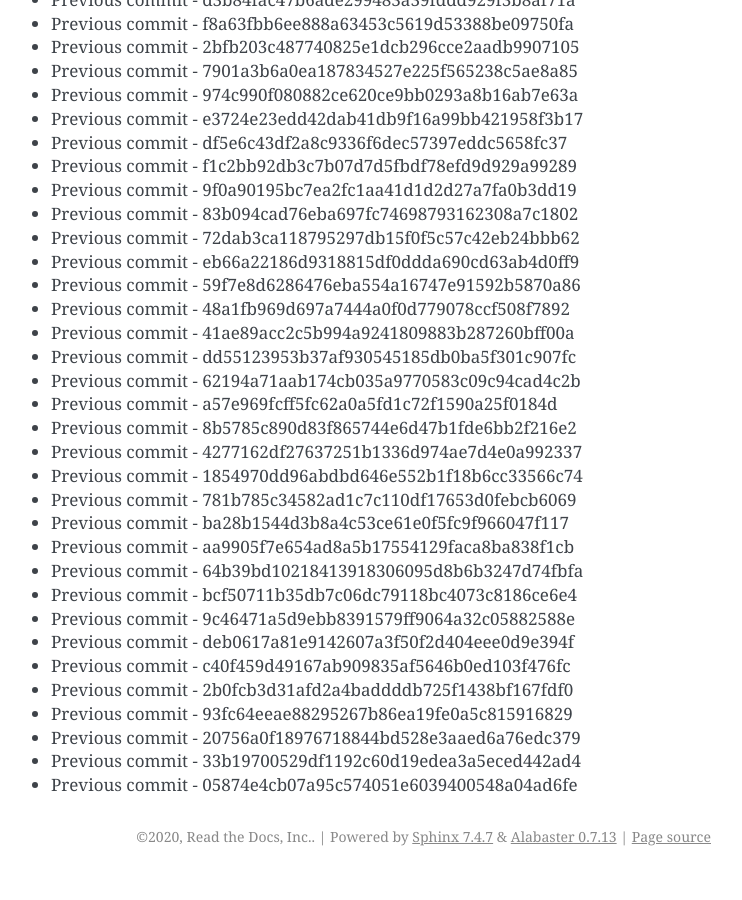
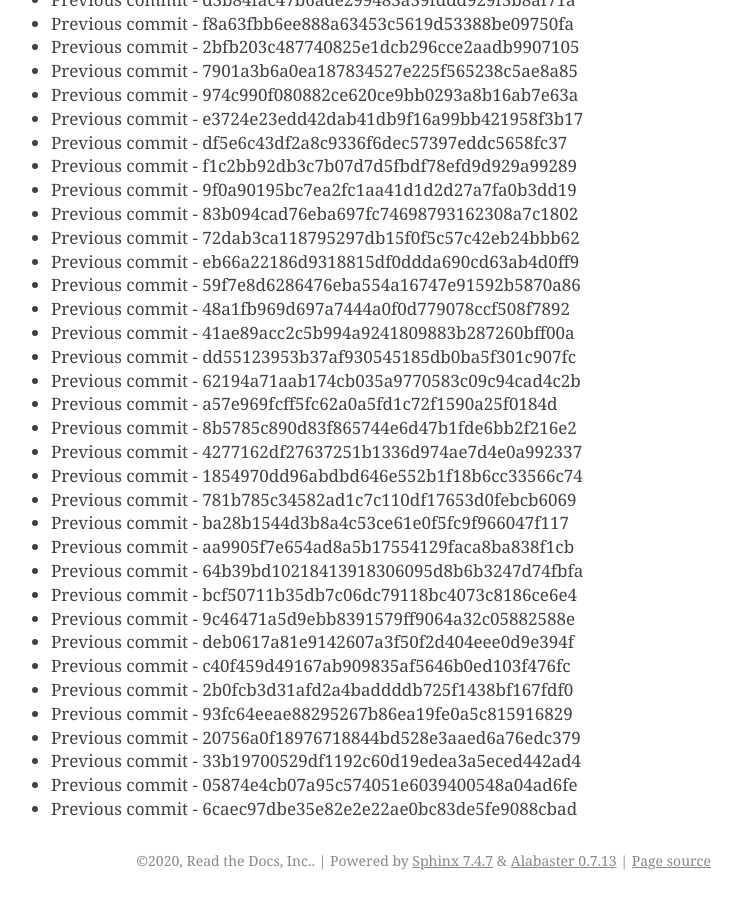
Before and after one commit to readthedocs/rtd-git-stresstest, a Sphinx documentation site: the page built from docs/updates.rst, in a window 1280 px wide and 900 px high, scrolled down 69500 px. Shown: the whole window, without its empty margins (399-1141 px from the left). Built offline with Sphinx 7.4.7, drawn with Linux system fonts in a browser that asks for light colours; before the commit the page ends 70376 px from its top, so only the background shows below that.

Commit message:
Generating commit from previous: 6caec97dbe35e82e2e22ae0bc83de5fe9088cbad

```diff
--- a/docs/updates.rst
+++ b/docs/updates.rst
@@ -2952,3 +2952,4 @@ It can be tested for any performance characteristics.
 * Previous commit - 20756a0f18976718844bd528e3aaed6a76edc379
 * Previous commit - 33b19700529df1192c60d19edea3a5eced442ad4
 * Previous commit - 05874e4cb07a95c574051e6039400548a04ad6fe
+* Previous commit - 6caec97dbe35e82e2e22ae0bc83de5fe9088cbad
```
